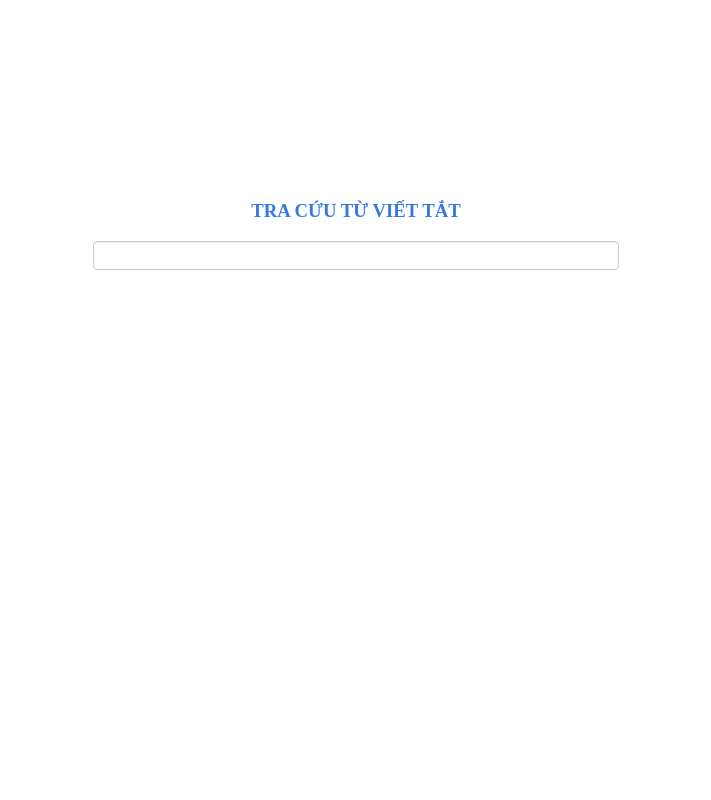
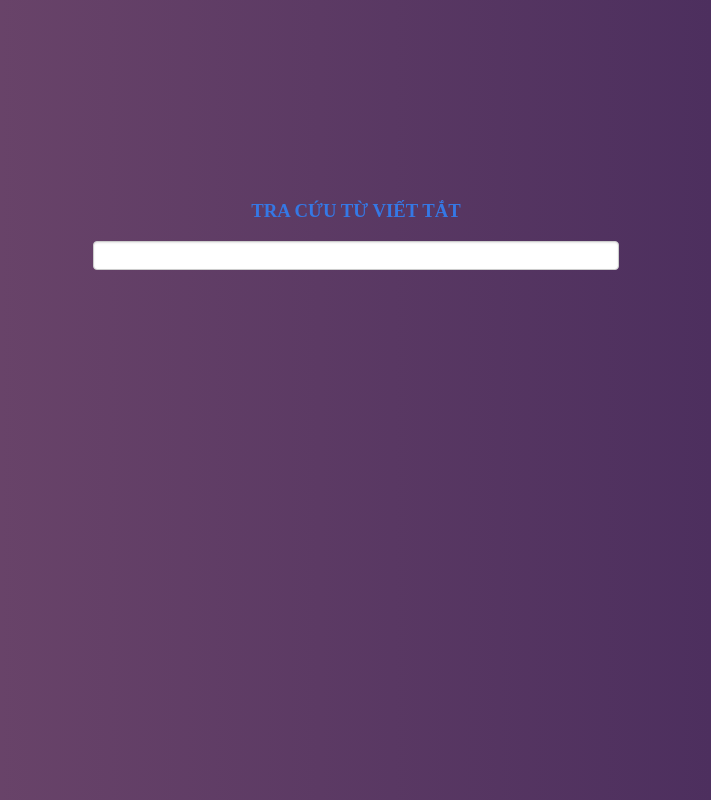
Before and after one commit to khuongduyit/hddt-tracuu, a plain HTML site: page index.html in a window 1280 px wide. Shown: the whole page, without its empty margins (284-995 px from the left). Drawn offline with Linux system fonts and the light colour scheme.

Commit message:
Add background

```diff
--- a/index.html
+++ b/index.html
@@ -8,6 +8,11 @@
         <script src="jquery.easy-autocomplete.min.js"></script>
         <script src="data.js"></script>
         <style>
+			body{
+				background: #42275a;  /* fallback for old browsers */
+				background: -webkit-linear-gradient(to right, #734b6d, #42275a);  /* Chrome 10-25, Safari 5.1-6 */
+				background: linear-gradient(to right, #734b6d, #42275a); /* W3C, IE 10+/ Edge, Firefox 16+, Chrome 26+, Opera 12+, Safari 7+ */
+			}
             strong {
                 width: 150px;
                 display: inline-block;
```
